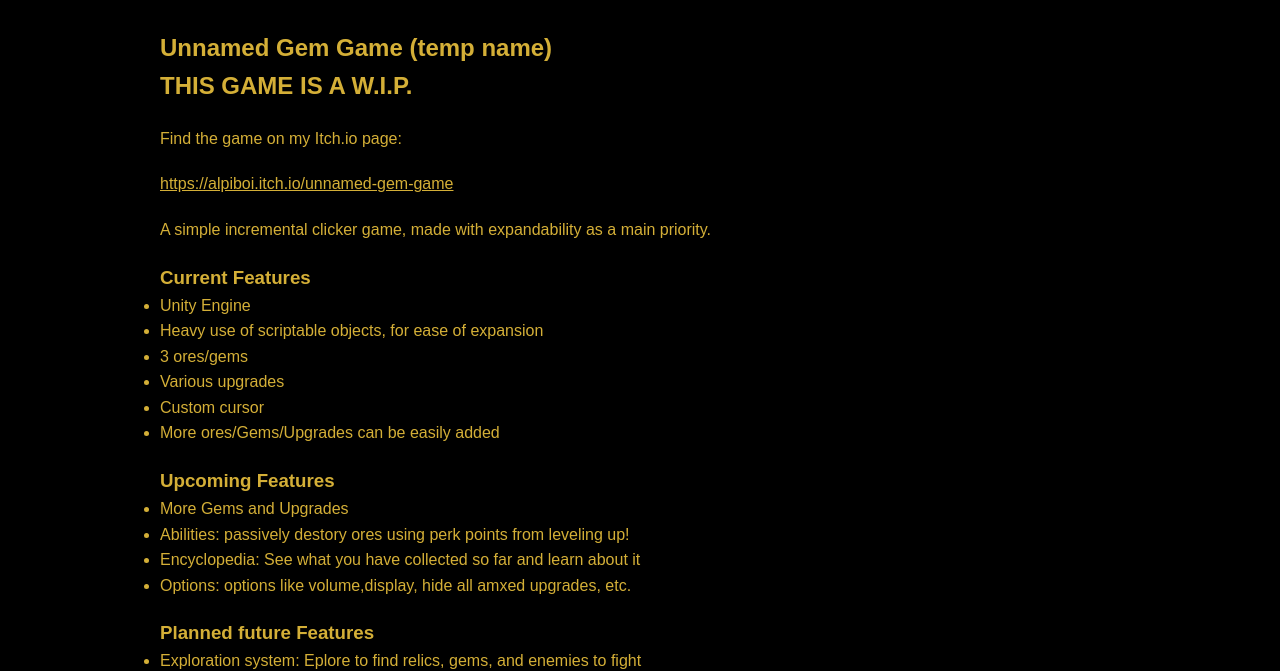
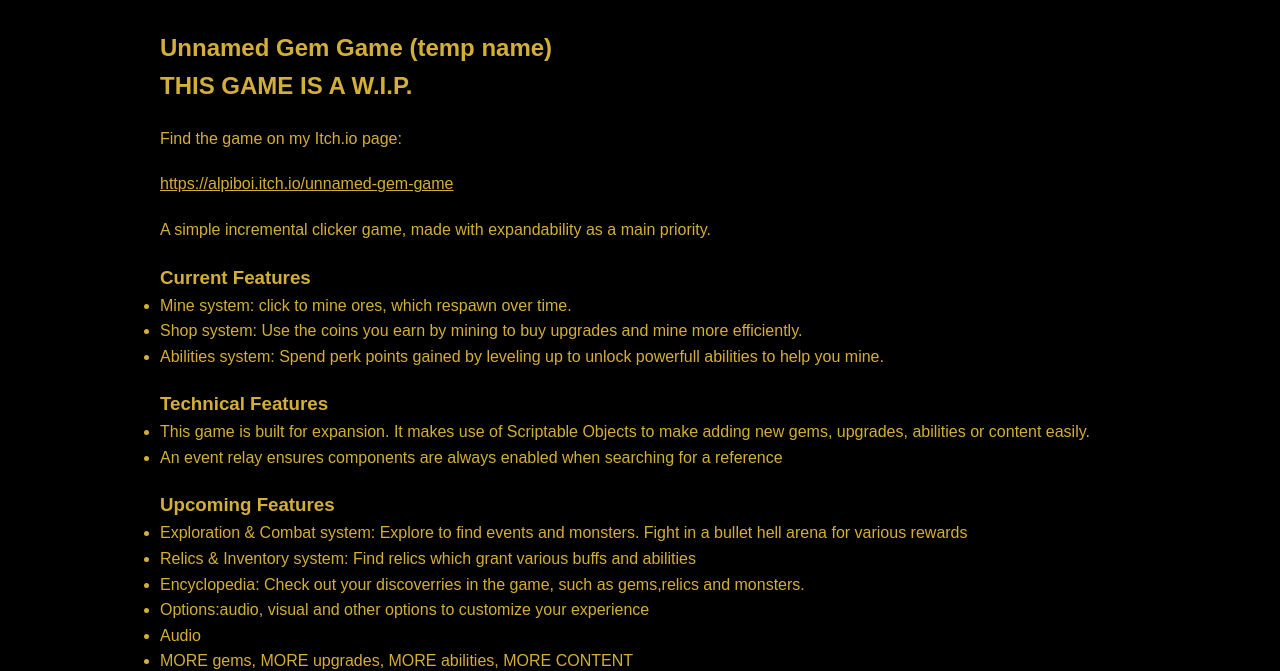
Before and after one commit to AlpiBoi/Portfolio-Site, a plain HTML site: page game-unnamedgemgame.html in a window 1280 px wide. Shown: the part 127-798 px from the top of the page. Drawn offline with Linux system fonts and the light colour scheme.

Commit message:
did some updates

```diff
--- a/game-unnamedgemgame.html
+++ b/game-unnamedgemgame.html
@@ -46,28 +46,26 @@
             <p>A simple incremental clicker game, made with expandability as a main priority.</p>
             <h3>Current Features</h3>
             <ul>
-                <li>Unity Engine</li>
-                <li>Heavy use of scriptable objects, for ease of expansion</li>
-                <li>3 ores/gems </li>
-                <li>Various upgrades</li>
-                <li>Custom cursor</li>
-                <li>More ores/Gems/Upgrades can be easily added</li>
+               <li> Mine system: click to mine ores, which respawn over time.</li>
+               <li>Shop system: Use the coins you earn by mining to buy upgrades and mine more efficiently.</li>
+                <li>Abilities system: Spend perk points gained by leveling up to unlock powerfull abilities to help you mine.</li>
+            </ul>
+            <p></p>
+            <h3>Technical Features</h3>
+            <ul>
+                <li>This game is built for expansion. It makes use of Scriptable Objects to make adding new gems, upgrades, abilities or content easily.</li>
+                <li>An event relay ensures components are always enabled when searching for a reference</li>
+
             </ul>
             <p></p>
             <h3>Upcoming Features</h3>
             <ul>
-                <li>More Gems and Upgrades</li>
-                <li>Abilities: passively destory ores using perk points from leveling up!</li>
-                <li>Encyclopedia: See what you have collected so far and learn about it</li>
-                <li>Options: options like volume,display, hide all amxed upgrades, etc.</li>
-            </ul>
-            <p></p>
-            <H3>Planned future Features</H3>
-            <ul>
-                <li>Exploration system: Eplore to find relics, gems, and enemies to fight</li>
-                <li>Combat system: defeat enemies in a bullet hell style minigame for various rewards</li>
-                <li>Forge system: Transform your gems into various gear and relics</li>
-                <li>Relic system: Grants various bonuses, from raw stats to special boosts</li>
+                <li>Exploration & Combat system: Explore to find events and monsters. Fight in a bullet hell arena for various rewards</li>
+                <li>Relics & Inventory system: Find relics which grant various buffs and abilities</li>
+                <li>Encyclopedia: Check out your discoverries in the game, such as gems,relics and monsters.</li>
+                <li>Options:audio, visual and other options to customize your experience</li>
+                <li>Audio</li>
+                <li>MORE gems, MORE upgrades, MORE abilities, MORE CONTENT</li>
             </ul>
             <div class="game-gallery">
                 <img src="images/GemGame/Mine.png" alt="Gem Game - Mine">
```
Also changed, not shown: game-anchorbound.html (+4 -0 lines), 1 other file.
